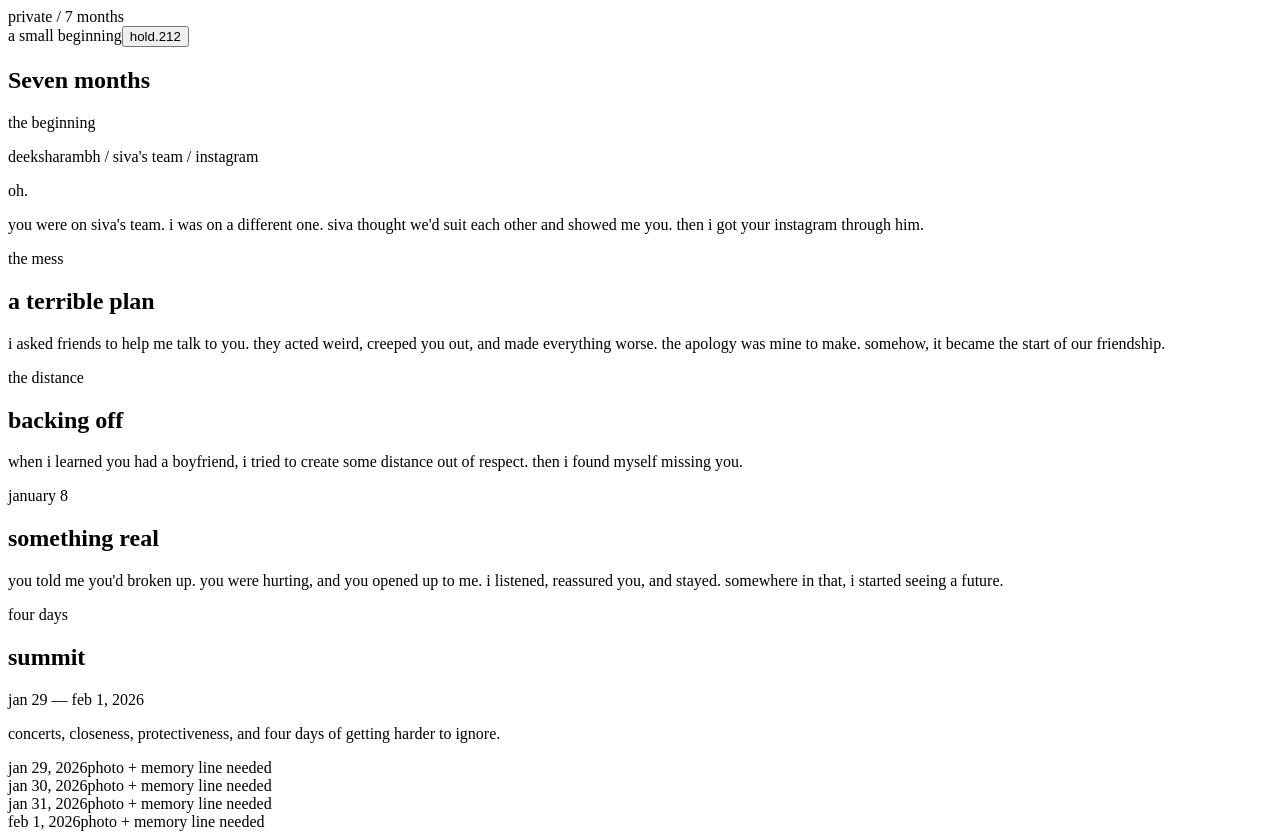
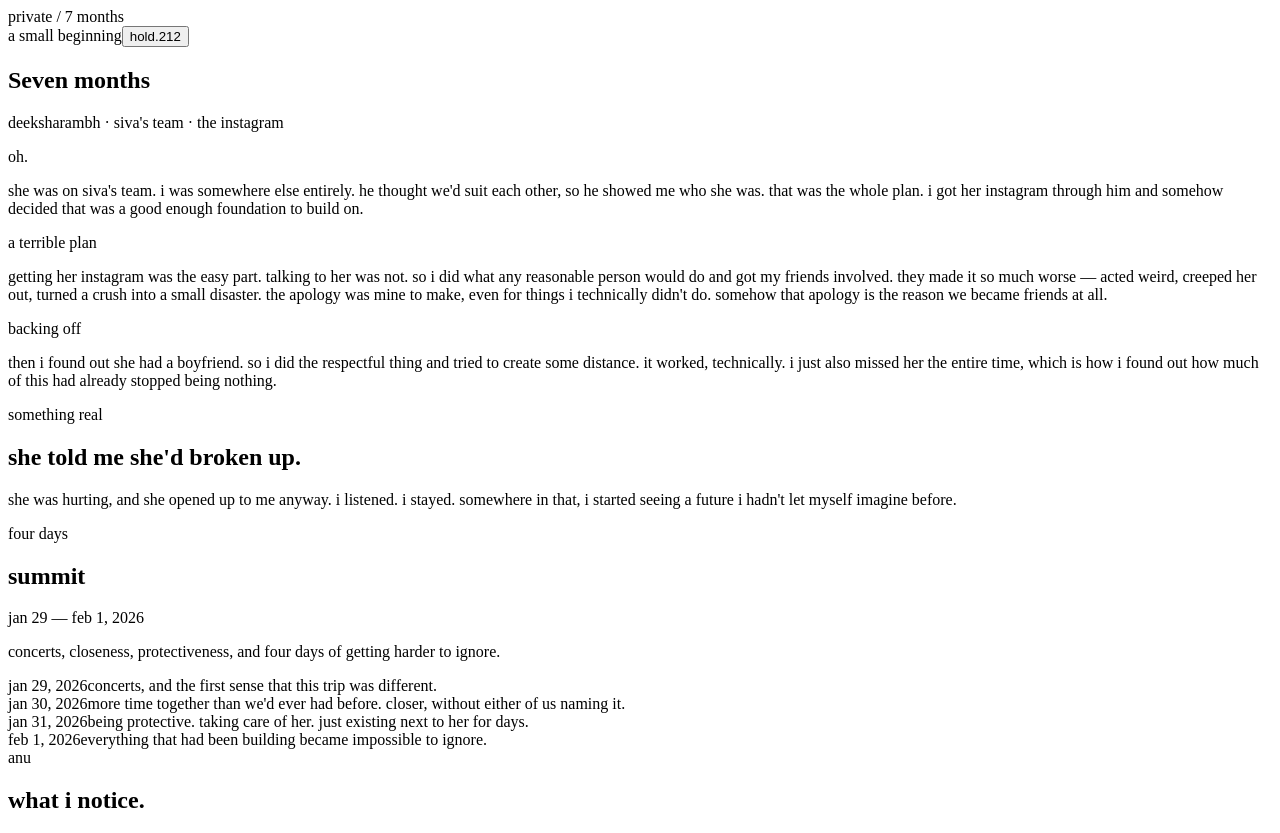
Before and after one commit to hxr4/7monthsofus, a React (Vite) app: page / in a window 1280 px wide. Shown: the top 833 px of the page. Built offline with nearby package versions, Linux system fonts and the light colour scheme; the HTML template or start-up script is replaced by a standard one.

Commit message:
feat: fill summit days and seven months content, remove broken ending placeholder box

```diff
--- a/src/components/Ending.tsx
+++ b/src/components/Ending.tsx
@@ -28,15 +28,13 @@ export function Ending() {
   }, [])
 
   return (
-    <section className="ending-section page-width" aria-labelledby="ending-title">
+    <section className={`ending-section page-width ${endingData.endingPhoto ? 'ending-section--with-photo' : 'ending-section--without-photo'}`} aria-labelledby="ending-title">
       <div className="ending-section__timer" aria-live="off">
         <span className="eyebrow">since february 1, 2026</span>
         <p className="ending-section__elapsed">{elapsed}</p>
         <p className="ending-section__timer-label">{endingData.timerLabel}</p>
       </div>
-      <div className={`ending-visual ${endingData.endingPhoto ? 'ending-visual--photo' : 'ending-visual--placeholder'}`} aria-label={endingData.endingPhoto ? endingData.endingPhoto.alt : 'Ending visual placeholder; no photo selected yet'}>
-        {endingData.endingPhoto ? <img src={endingData.endingPhoto.src} alt={endingData.endingPhoto.alt} /> : <span aria-hidden="true" />}
-      </div>
+      {endingData.endingPhoto && <div className="ending-visual ending-visual--photo"><img src={endingData.endingPhoto.src} alt={endingData.endingPhoto.alt} /></div>}
       <h2 id="ending-title" className="ending-section__final-line">{endingData.finalLine}</h2>
     </section>
   )
--- a/src/components/StorySections.tsx
+++ b/src/components/StorySections.tsx
@@ -4,14 +4,12 @@ import { ScrollReveal } from './ScrollReveal'
 export function StorySections() {
   return (
     <section className="story-sections page-width" aria-label="The story so far">
-      {storyBeats.map((beat, index) => (
+      {storyBeats.map((beat) => (
         <ScrollReveal className={`story-beat story-beat--${beat.tone ?? 'default'}`} key={beat.id}>
           <span className="eyebrow">{beat.label}</span>
-          {beat.id === 'beginning' ? <p className="story-beat__fact">deeksharambh / siva's team / instagram</p> : <h2>{beat.title}</h2>}
-          {beat.id === 'beginning' && <p className="story-beat__oh">oh.</p>}
+          {beat.tone === 'opening' && <p className="story-beat__oh">{beat.beat}</p>}
+          {beat.tone === 'quiet' && <h2 className="story-beat__quiet-beat">{beat.beat}</h2>}
           <p className="story-beat__body">{beat.body}</p>
-          {beat.id === 'mess' && <div className="mess-line" aria-hidden="true"><span /> <span /> <span /></div>}
-          {beat.id === 'distance' && <div className="distance-line" aria-hidden="true"><span /></div>}
         </ScrollReveal>
       ))}
 
@@ -26,7 +24,7 @@ export function StorySections() {
           {summitDays.map((day) => (
             <div className="summit-day" key={day.id}>
               <span className="eyebrow">{day.dateLabel}</span>
-              <span className="summit-day__placeholder">photo + memory line needed</span>
+              <span className="summit-day__memory">{day.memoryLine}</span>
             </div>
           ))}
         </div>
--- a/src/data/middle.ts
+++ b/src/data/middle.ts
@@ -5,9 +5,9 @@ export type FramePreset = 'portrait' | 'landscape' | 'near-square'
 export interface StoryBeat {
   id: string
   label: string
-  title: string
+  beat?: string
   body: string
-  tone?: 'quiet' | 'humorous' | 'restrained'
+  tone?: 'opening' | 'quiet' | 'plain' | 'restrained'
 }
 
 export interface SummitDay {
@@ -21,7 +21,7 @@ export interface SummitDay {
 export interface MonthSlot {
   id: string
   label: string
-  dateLabel: string
+  dateLabel?: string
   photo?: PhotoAsset
   memoryLine?: string
   detail?: string
@@ -31,38 +31,37 @@ export interface MonthSlot {
 export const storyBeats: StoryBeat[] = [
   {
     id: 'beginning',
-    label: 'the beginning',
-    title: 'deeksharambh',
-    body: "you were on siva's team. i was on a different one. siva thought we'd suit each other and showed me you. then i got your instagram through him.",
+    label: "deeksharambh · siva's team · the instagram",
+    beat: 'oh.',
+    body: "she was on siva's team. i was somewhere else entirely. he thought we'd suit each other, so he showed me who she was. that was the whole plan. i got her instagram through him and somehow decided that was a good enough foundation to build on.",
+    tone: 'opening',
   },
   {
     id: 'mess',
-    label: 'the mess',
-    title: 'a terrible plan',
-    body: "i asked friends to help me talk to you. they acted weird, creeped you out, and made everything worse. the apology was mine to make. somehow, it became the start of our friendship.",
-    tone: 'humorous',
+    label: 'a terrible plan',
+    body: "getting her instagram was the easy part. talking to her was not. so i did what any reasonable person would do and got my friends involved. they made it so much worse — acted weird, creeped her out, turned a crush into a small disaster. the apology was mine to make, even for things i technically didn't do. somehow that apology is the reason we became friends at all.",
+    tone: 'plain',
   },
   {
     id: 'distance',
-    label: 'the distance',
-    title: 'backing off',
-    body: "when i learned you had a boyfriend, i tried to create some distance out of respect. then i found myself missing you.",
+    label: 'backing off',
+    body: "then i found out she had a boyfriend. so i did the respectful thing and tried to create some distance. it worked, technically. i just also missed her the entire time, which is how i found out how much of this had already stopped being nothing.",
     tone: 'restrained',
   },
   {
     id: 'january-8',
-    label: 'january 8',
-    title: 'something real',
-    body: "you told me you'd broken up. you were hurting, and you opened up to me. i listened, reassured you, and stayed. somewhere in that, i started seeing a future.",
+    label: 'something real',
+    beat: "she told me she'd broken up.",
+    body: "she was hurting, and she opened up to me anyway. i listened. i stayed. somewhere in that, i started seeing a future i hadn't let myself imagine before.",
     tone: 'quiet',
   },
 ]
 
 export const summitDays: SummitDay[] = [
-  { id: 'summit-29', dateLabel: 'jan 29, 2026', status: 'placeholder' },
-  { id: 'summit-30', dateLabel: 'jan 30, 2026', status: 'placeholder' },
-  { id: 'summit-31', dateLabel: 'jan 31, 2026', status: 'placeholder' },
-  { id: 'summit-01', dateLabel: 'feb 1, 2026', status: 'placeholder' },
+  { id: 'summit-29', dateLabel: 'jan 29, 2026', memoryLine: 'concerts, and the first sense that this trip was different.', status: 'ready' },
+  { id: 'summit-30', dateLabel: 'jan 30, 2026', memoryLine: "more time together than we'd ever had before. closer, without either of us naming it.", status: 'ready' },
+  { id: 'summit-31', dateLabel: 'jan 31, 2026', memoryLine: 'being protective. taking care of her. just existing next to her for days.', status: 'ready' },
+  { id: 'summit-01', dateLabel: 'feb 1, 2026', memoryLine: 'everything that had been building became impossible to ignore.', status: 'ready' },
 ]
 
 const photo = (asset: Omit<PhotoAsset, 'status'> & { width: number; height: number }): PhotoAsset & { width: number; height: number; preset: FramePreset } => {
@@ -81,10 +80,10 @@ export const middlePhotos = [
 
 export const sevenMonths: MonthSlot[] = [
   { id: 'month-1', label: 'month 01', dateLabel: 'feb 1, 2026', memoryLine: 'becoming a couple', status: 'ready' },
-  ...Array.from({ length: 6 }, (_, index) => ({
-    id: `month-${index + 2}`,
-    label: `month ${String(index + 2).padStart(2, '0')}`,
-    dateLabel: 'content needed',
-    status: 'placeholder' as const,
-  })),
+  { id: 'month-2', label: 'month 02', memoryLine: 'driving classes.', detail: "early mornings and evenings just to watch each other head back. she stayed at my place before her learner's test.", status: 'ready' },
+  { id: 'month-3', label: 'month 03', memoryLine: 'the accidental kiss.', detail: 'the old pg. she was kissing my cheek, i turned for hers, and we somehow ended up kissing on the lips instead. neither of us planned it.', status: 'ready' },
+  { id: 'month-4', label: 'month 04', memoryLine: 'vaazha 2.', detail: "our first movie together. we went, watched it, came back, slept. nothing dramatic happened. that's kind of the point.", status: 'ready' },
+  { id: 'month-5', label: 'month 05', memoryLine: 'the proposal.', detail: "she'd never had a proper proposal, so i got down on one knee at the old pg. she half-knew something was coming and was still surprised. there's no photo. some things are just ours.", status: 'ready' },
+  { id: 'month-6', label: 'month 06', memoryLine: 'us.', detail: "the bullying, the rage-baiting, judging strangers together, her saying 'you hate me' and making me spend ten minutes proving i don't. being fully, stupidly comfortable being weird around each other.", status: 'ready' },
+  { id: 'month-7', label: 'month 07', memoryLine: 'still figuring it out.', detail: "we're not perfect. we argue, we hurt each other sometimes. i'm learning to communicate instead of disappearing. we still choose each other anyway.", status: 'ready' },
 ]
--- a/src/styles.css
+++ b/src/styles.css
@@ -70,10 +70,8 @@ h2 { margin: 32px 0 16px; max-width: 11ch; font-size: clamp(2rem, 5vw, 3.6rem);
 .ending-section__elapsed { margin: 20px 0 4px; color: var(--ivory); font: 500 clamp(1.25rem, 3vw, 2rem)/1.2 ui-monospace, SFMono-Regular, Menlo, monospace; letter-spacing: -.04em; }
 .ending-section__timer-label { margin: 0; color: var(--muted); font-size: .95rem; }
 .ending-visual { width: min(100%, 620px); aspect-ratio: 16 / 10; margin: clamp(64px, 12vw, 150px) auto; overflow: hidden; }
-.ending-visual--placeholder { position: relative; border: 1px solid rgb(240 235 229 / 12%); background: linear-gradient(135deg, rgb(91 40 52 / 30%), rgb(12 11 13 / 14%) 58%), radial-gradient(circle at 70% 20%, rgb(184 121 120 / 22%), transparent 44%); }
-.ending-visual--placeholder::after { position: absolute; inset: 16%; border: 1px solid rgb(240 235 229 / 10%); content: ''; }
-.ending-visual--placeholder span { position: absolute; inset: 50% auto auto 50%; width: 64px; height: 1px; background: var(--rose); transform: translate(-50%, -50%); }
 .ending-visual img { display: block; width: 100%; height: 100%; object-fit: cover; filter: saturate(.7) brightness(.55); }
+.ending-section--without-photo .ending-section__final-line { margin-top: clamp(100px, 16vw, 220px); }
 .ending-section__final-line { max-width: 19ch; margin: 0 auto; color: var(--ivory); font-size: clamp(3rem, 10vw, 8rem); line-height: .92; }
 
 .sr-only { position: absolute; width: 1px; height: 1px; padding: 0; margin: -1px; overflow: hidden; clip: rect(0, 0, 0, 0); white-space: nowrap; border: 0; }
@@ -88,20 +86,15 @@ h2 { margin: 32px 0 16px; max-width: 11ch; font-size: clamp(2rem, 5vw, 3.6rem);
 .opening--open .opening__hold { animation: opening-resolve 900ms var(--ease-out) both; }
 
 .story-sections { padding-block: clamp(110px, 16vw, 240px); }
-.story-beat { position: relative; min-height: min(72svh, 680px); padding-block: clamp(64px, 10vw, 140px); }
+.story-beat { position: relative; min-height: 0; padding-block: clamp(64px, 8vw, 120px); }
 .story-beat h2, .summit-section h2, .anu-section h2, .us-section h2, .months-section h2 { margin-block: 20px 24px; font-size: clamp(3rem, 11vw, 7rem); line-height: .88; }
-.story-beat__fact { margin: clamp(56px, 10vw, 120px) 0 18px; color: var(--muted); font: 500 11px/1.5 ui-monospace, SFMono-Regular, Menlo, monospace; letter-spacing: .13em; text-transform: uppercase; }
-.story-beat__oh { margin: 0 0 28px; color: var(--ivory); font: italic clamp(4rem, 14vw, 9rem)/.8 Georgia, 'Times New Roman', serif; letter-spacing: -.08em; }
+.story-beat__oh { margin: clamp(48px, 8vw, 96px) 0 28px; color: var(--ivory); font: italic clamp(4rem, 14vw, 9rem)/.8 Georgia, 'Times New Roman', serif; letter-spacing: -.08em; }
+.story-beat__quiet-beat { max-width: 11ch; margin-top: clamp(48px, 9vw, 120px) !important; }
 .story-beat__body { max-width: 42ch; color: #dfd7d3; font-size: clamp(1rem, 1.7vw, 1.15rem); line-height: 1.75; }
-.story-beat--quiet { min-height: min(80svh, 760px); display: flex; flex-direction: column; justify-content: center; }
-.story-beat--quiet h2 { max-width: 7ch; }
-.story-beat--restrained { min-height: min(74svh, 700px); }
-.mess-line, .distance-line { display: flex; gap: 8px; margin-top: 56px; }
-.mess-line span { width: 48px; height: 1px; background: var(--rose); transform: rotate(-8deg); }
-.mess-line span:nth-child(2) { width: 90px; transform: rotate(3deg); opacity: .6; }
-.mess-line span:nth-child(3) { width: 28px; transform: rotate(-18deg); opacity: .35; }
-.distance-line { width: min(100%, 420px); height: 18px; align-items: center; border-block: 1px solid var(--line); }
-.distance-line span { width: 44%; height: 1px; background: var(--rose); transform: translateX(80%); }
+.story-beat--plain .story-beat__body { max-width: 52ch; }
+.story-beat--restrained { padding-block: clamp(56px, 7vw, 96px); }
+.story-beat--restrained .story-beat__body { max-width: 34ch; }
+.story-beat--quiet { min-height: min(68svh, 640px); display: flex; flex-direction: column; justify-content: center; }
 .summit-section { display: grid; gap: 64px; padding-top: clamp(80px, 12vw, 170px); }
 .summit-section__intro { max-width: 52ch; }
 .summit-section__intro h2 { margin-bottom: 12px; }
@@ -109,7 +102,7 @@ h2 { margin: 32px 0 16px; max-width: 11ch; font-size: clamp(2rem, 5vw, 3.6rem);
 .summit-section__body { max-width: 36ch; margin-top: 40px; color: var(--ivory) !important; font: italic 1.3rem/1.35 Georgia, 'Times New Roman', serif; }
 .summit-days { display: grid; gap: 10px; }
 .summit-day { display: flex; min-height: 112px; flex-direction: column; justify-content: space-between; padding: 18px; border-block: 1px solid var(--line); }
-.summit-day__placeholder { color: var(--faint); font-size: .9rem; }
+.summit-day__memory { max-width: 34ch; color: var(--ivory); font: 1.05rem/1.45 Georgia, 'Times New Roman', serif; }
 
 .anu-section, .us-section, .months-section { padding-block: clamp(110px, 16vw, 240px); }
 .anu-section { display: grid; gap: 72px; align-items: center; }
@@ -130,11 +123,12 @@ h2 { margin: 32px 0 16px; max-width: 11ch; font-size: clamp(2rem, 5vw, 3.6rem);
 .months-section__header { max-width: 42ch; margin-bottom: 64px; }
 .months-section h2 { max-width: 9ch; }
 .months-list { display: grid; gap: 0; border-top: 1px solid var(--line); }
-.month-slot { display: grid; grid-template-columns: 1fr 1.5fr; gap: 16px; min-height: 100px; align-items: center; border-bottom: 1px solid var(--line); }
-.month-slot h3, .month-slot p { margin: 0; }
+.month-slot { display: grid; grid-template-columns: minmax(74px, .55fr) minmax(0, 1.5fr); column-gap: 16px; row-gap: 8px; min-height: 100px; align-items: start; padding-block: 22px; border-bottom: 1px solid var(--line); }
+.month-slot > .eyebrow { padding-top: .25rem; }
+.month-slot h3, .month-slot p { grid-column: 2; margin: 0; }
 .month-slot h3 { font: 1.3rem/1.1 Georgia, 'Times New Roman', serif; }
-.month-slot p { grid-column: 2; color: var(--muted); font-size: .85rem; }
-.month-slot--placeholder { opacity: .52; }
+.month-slot__detail { color: #dfd7d3; font-size: .93rem; line-height: 1.55; }
+.month-slot__date { color: var(--muted); font-size: .85rem; }
 
 .quiz-section { padding-block: clamp(120px, 18vw, 260px); }
 .quiz-section__header { max-width: 44ch; margin-bottom: 64px; }
```
Also changed, not shown: src/components/SevenMonths.tsx (+4 -3 lines).
